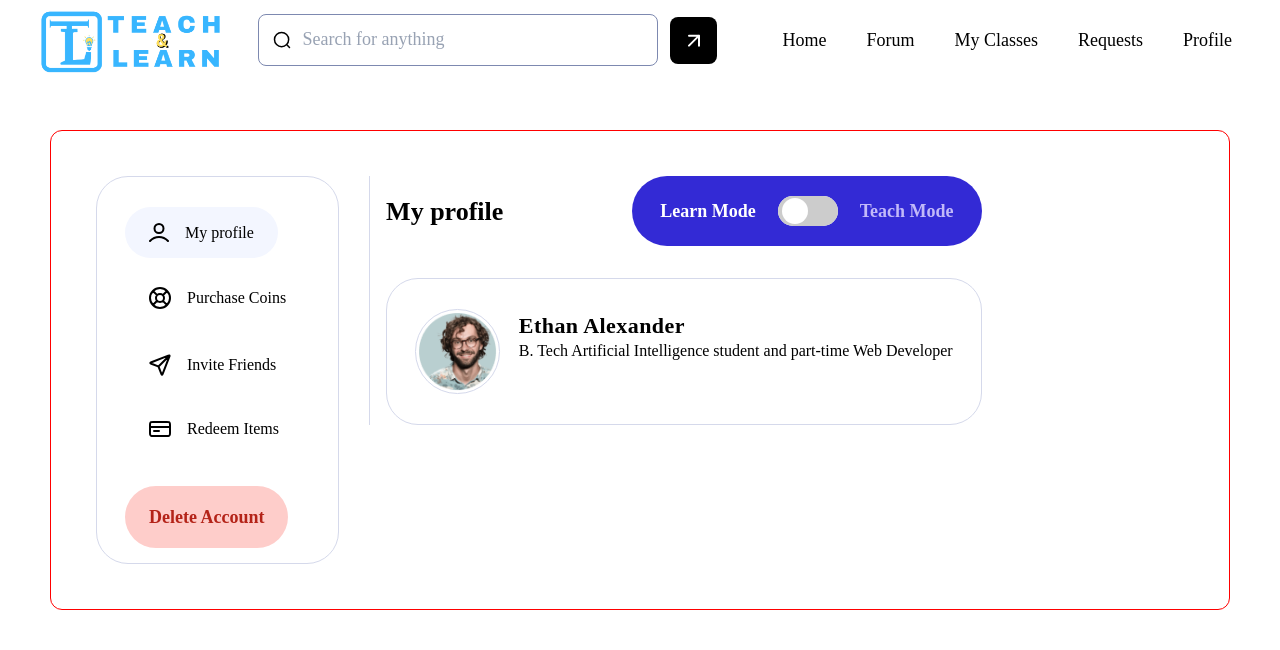
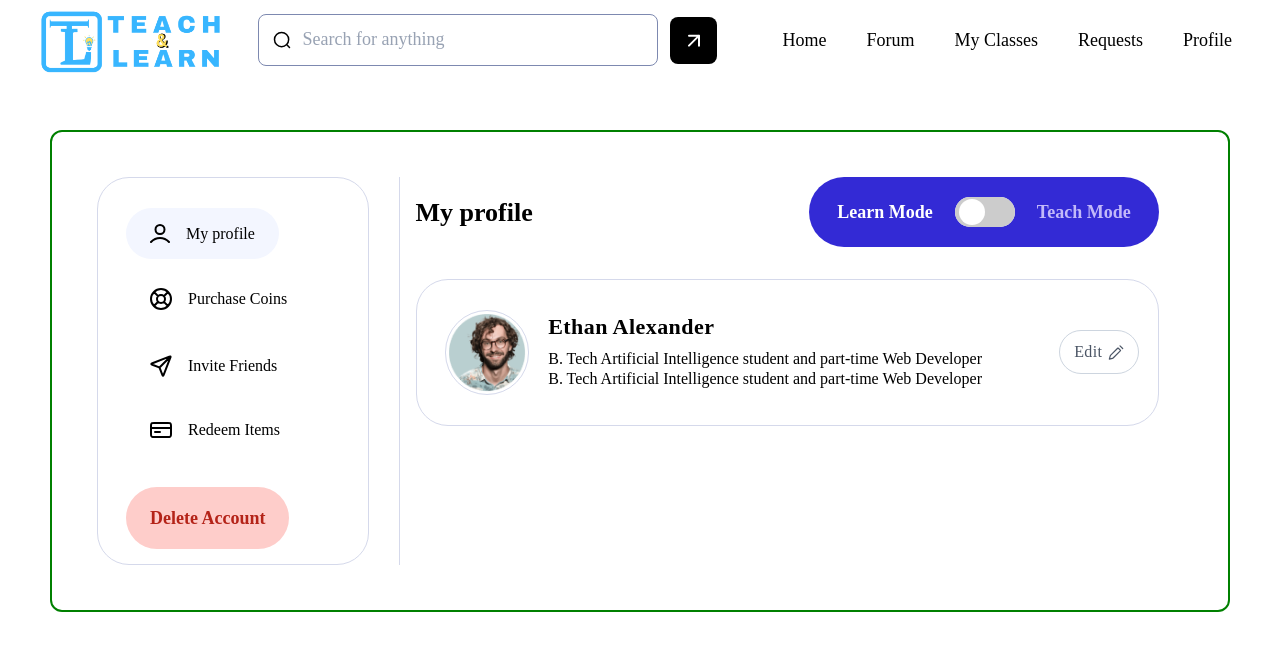
Before and after one commit to Garvit1809/teachnlearn, a React (Vite) app in the folder client/: page /me in a window 1280 px wide. Shown: the top 650 px of the page. Built offline with nearby package versions, Linux system fonts and the light colour scheme.

Commit message:
profile: creating user details

```diff
--- a/client/src/components/general-components/inputholder.tsx
+++ b/client/src/components/general-components/inputholder.tsx
@@ -63,6 +63,7 @@ interface USERDATA {
   number: string;
   course: string;
   interestedSubjects: string[];
+  subject: string;
   strongSubjects: string[];
   preferredLanguages: string[];
 }
@@ -72,6 +73,7 @@ interface inputProps {
   type: string;
   label: string;
   name: string;
+  allSubjects?: string[];
   updateFields: (fields: Partial<USERDATA>) => void;
 }
 
@@ -96,6 +98,18 @@ const Inputholder = (props: inputProps) => {
     }
   };
 
+  const keyHandler = (e: any) => {
+    if (props.name == "subject") {
+      // console.log(e.key);
+      if (e.key == "Enter") {
+        console.log(e.key);
+        // props.allSubjects?.push(e.target.value);
+        // props.updateFields({ subject: e.target.value });
+        // props.updateFields({ interestedSubjects: props.allSubjects });
+      }
+    }
+  };
+
   return (
     <Section>
       <Input
@@ -104,6 +118,7 @@ const Inputholder = (props: inputProps) => {
         value={props.value}
         name={props.name}
         onChange={(e) => inputhandler(e)}
+        onKeyDown={keyHandler}
       />
       <Label isValid={isValid}>{props.label}</Label>
     </Section>
--- a/client/src/components/general-components/svg.tsx
+++ b/client/src/components/general-components/svg.tsx
@@ -155,9 +155,28 @@ export const HideEyeIcon = () => {
   );
 };
 
+export const EditIcon = () => {
+  return (
+    <svg
+      width="16"
+      height="15"
+      viewBox="0 0 16 15"
+      fill="none"
+      xmlns="http://www.w3.org/2000/svg"
+    >
+      <path
+        d="M12 0.833374L14.6666 3.50004M1.33331 14.1667L2.18425 11.0466C2.23976 10.8431 2.26752 10.7413 2.31013 10.6464C2.34797 10.5621 2.39446 10.482 2.44886 10.4073C2.51012 10.3232 2.58472 10.2486 2.73392 10.0994L9.62286 3.2105C9.75486 3.07849 9.82086 3.01249 9.89697 2.98776C9.96392 2.96601 10.036 2.96601 10.103 2.98776C10.1791 3.01249 10.2451 3.07849 10.3771 3.2105L12.2895 5.12292C12.4215 5.25492 12.4875 5.32093 12.5123 5.39704C12.534 5.46398 12.534 5.5361 12.5123 5.60305C12.4875 5.67916 12.4215 5.74516 12.2895 5.87716L5.40058 12.7661C5.25139 12.9153 5.17679 12.9899 5.0927 13.0512C5.01804 13.1056 4.93793 13.1521 4.85366 13.1899C4.75874 13.2325 4.65696 13.2603 4.45341 13.3158L1.33331 14.1667Z"
+        stroke="#4B5565"
+        stroke-width="1.2"
+        stroke-linecap="round"
+        stroke-linejoin="round"
+      />
+    </svg>
+  );
+};
+
 // export const Cins = () => {}
 // export const Cins = () => {}
 // export const Cins = () => {}
 // export const Cins = () => {}
 // export const Cins = () => {}
-// export const Cins = () => {}
--- a/client/src/components/profile-comp/myProfile.tsx
+++ b/client/src/components/profile-comp/myProfile.tsx
@@ -3,11 +3,12 @@ import styled from "styled-components";
 
 import UserImg from "../../assets/userImg.png";
 import ModeToggle from "./modeToggle";
+import { EditIcon } from "../general-components/svg";
 
 const Section = styled.div`
   /* border: 1px solid red; */
   margin-left: 1rem;
-  /* width: */
+  /* width: 95%; */
 `;
 
 const Header = styled.div`
@@ -15,7 +16,7 @@ const Header = styled.div`
   display: flex;
   align-items: center;
   justify-content: space-between;
-`
+`;
 
 const Heading = styled.h3`
   font-size: 26px;
@@ -24,27 +25,18 @@ const Heading = styled.h3`
 `;
 
 const UserContainer = styled.div`
+  width: 100%;
   box-sizing: border-box;
 
-  display: flex;
-  flex-direction: row;
-  /* justify-content: space-between; */
-  /* align-items: center; */
+  display: grid;
+  grid-template-columns: max-content auto 10%;
   padding: 30px 28px;
+  padding-right: 24px;
   gap: 1.2rem;
-  width: 100%;
   margin-top: 2rem;
 
   border: 1px solid #d5d9eb;
   border-radius: 32px;
-
-  h4 {
-    font-weight: 700;
-    font-size: 22px;
-    line-height: 33px;
-    letter-spacing: 0.02em;
-    color: #000000;
-  }
 `;
 
 const ImageContainer = styled.div`
@@ -64,7 +56,51 @@ const ImageContainer = styled.div`
   }
 `;
 
-const UserDetails = styled.div``;
+const UserDetails = styled.div`
+  /* border: 2px solid red; */
+  width: 100%;
+
+  h4 {
+    font-weight: 700;
+    font-size: 22px;
+    line-height: 33px;
+    letter-spacing: 0.02em;
+    color: #000000;
+    margin-bottom: 0.4rem;
+  }
+
+  p {
+    /* border: 2px solid red; */
+    width: 90%;
+    line-height: 1.2;
+  }
+`;
+
+const EditBtn = styled.div`
+  /* border: 2px solid red; */
+  display: flex;
+  align-items: center;
+  justify-content: center;
+  cursor: pointer;
+
+  div {
+    border: 1px solid #cdd5df;
+    border-radius: 42px;
+    display: flex;
+    flex-direction: row;
+    align-items: center;
+    padding: 10px 14px;
+    gap: 6px;
+
+    span {
+      font-weight: 400;
+      font-size: 16px;
+      line-height: 22px;
+      letter-spacing: 0.02em;
+      color: #4b5565;
+    }
+  }
+`;
 
 const ProfileStats = styled.div``;
 
@@ -76,7 +112,7 @@ const userDetails = {
   name: "Ethan Alexander",
   // img: UserImg,
   tagline:
-    "B. Tech Artificial Intelligence student and part-time Web Developer",
+    "B. Tech Artificial Intelligence student and part-time Web Developer B. Tech Artificial Intelligence student and part-time Web Developer",
   profileStats: {
     taught: 24,
     attended: 10,
@@ -112,6 +148,12 @@ const MyProfile = () => {
           <h4>{userDetails.name}</h4>
           <p>{userDetails.tagline}</p>
         </UserDetails>
+        <EditBtn>
+          <div>
+            <span>Edit</span>
+            <EditIcon />
+          </div>
+        </EditBtn>
       </UserContainer>
       <ProfileStats></ProfileStats>
       <ContactInfoCont></ContactInfoCont>
--- a/client/src/pages/authentication/newSignup.tsx
+++ b/client/src/pages/authentication/newSignup.tsx
@@ -83,6 +83,7 @@ interface USERDATA {
   number: string;
   course: string;
   interestedSubjects: string[];
+  subject: string;
   strongSubjects: string[];
   preferredLanguages: string[];
 }
@@ -97,6 +98,7 @@ const initialData: USERDATA = {
   number: "",
   course: "",
   interestedSubjects: [],
+  subject: '',
   strongSubjects: [],
   preferredLanguages: [],
 };
@@ -110,17 +112,18 @@ const NewSignup = () => {
     });
   }
 
-  const { steps, currentStepIndex, step, isFirstStep, isLastStep, next, back } =
+  const { step, isFirstStep, isLastStep, next, back } =
     useMultiStepForm([
       <SignupForm {...userData} updateFields={updateFields} />,
-      <UserInfoForm />,
+      <UserInfoForm {...userData} updateFields={updateFields} />,
     ]);
+
   function onSubmit(e: FormEvent) {
     e.preventDefault();
     if (!isLastStep) return next();
     alert("Successful Account Creation");
   }
-  console.log(currentStepIndex);
+  // console.log(currentStepIndex);
 
   return (
     <Section>
--- a/client/src/pages/authentication/userInfoForm.tsx
+++ b/client/src/pages/authentication/userInfoForm.tsx
@@ -1,11 +1,85 @@
-import React from 'react'
+import React, { useEffect, useState } from "react";
+import styled from "styled-components";
+import Inputholder from "../../components/general-components/inputholder";
 
-const UserInfoForm = () => {
-  return (
-    <div>
+const Section = styled.div`
+  display: flex;
+  align-items: center;
+  justify-content: center;
+  width: 75%;
+  margin: auto;
+  margin-bottom: 2rem;
+  /* border: 1px solid red; */
 
-    </div>
-  )
+  form {
+    width: 90%;
+    box-sizing: border-box;
+    display: flex;
+    flex-direction: column;
+    align-items: center;
+    justify-content: center;
+    /* padding: 0px; */
+    padding-right: 10px;
+    gap: 20px;
+  }
+`;
+
+interface UserInfo {
+  profilePic: string;
+  number: string;
+  course: string;
+  interestedSubjects: string[];
+  subject: string;
+  strongSubjects: string[];
+  preferredLanguages: string[];
 }
 
-export default UserInfoForm
+type UserInfoFormProps = UserInfo & {
+  updateFields: (fields: Partial<UserInfo>) => void;
+};
+
+const UserInfoForm = (props: UserInfoFormProps) => {
+  const [interestedSubjects, setInterestedSubjects] = useState(
+    props.interestedSubjects
+  );
+
+  // useEffect(() => {
+  //   setInterestedSubjects((prev) => {
+  //     return [...prev, props.subject];
+  //   });
+  // }, [props.subject]);
+
+  return (
+    <Section>
+      <form action="">
+        <Inputholder
+          type="text"
+          label="Course Enrolled"
+          value={props.course}
+          name="course"
+          updateFields={props.updateFields}
+        />
+        <Inputholder
+          type="text"
+          label="Phone Number"
+          value={props.number}
+          name="number"
+          updateFields={props.updateFields}
+        />
+        <Inputholder
+          type="text"
+          label="Interested Subjects (Max 5)"
+          value={props.subject}
+          name="subject"
+          updateFields={props.updateFields}
+          allSubjects={props.interestedSubjects}
+        />
+        {interestedSubjects.map((subject, index) => {
+          return <span>subject</span>;
+        })}
+      </form>
+    </Section>
+  );
+};
+
+export default UserInfoForm;
--- a/client/src/pages/profile/profile.tsx
+++ b/client/src/pages/profile/profile.tsx
@@ -7,17 +7,18 @@ import InviteFriends from "../../components/profile-comp/inviteFriends";
 import PurchaseCoins from "../../components/profile-comp/purchaseCoins";
 
 const Section = styled.div`
-  border: 1px solid red;
+  border: 2px solid green;
   border-radius: 12px;
   padding: 45px;
   margin: 50px;
-  display: flex;
+  display: grid;
+  grid-template-columns: 25% 70%;
   gap: 30px;
-  align-items: flex-start;
 `;
 
 const ProfileContainer = styled.div`
   border-left: 1px solid #d5d9eb;
+  /* width: /1; */
 `;
 
 const Profile = () => {
```
Also changed, not shown: client/src/assets/EditIcon.svg (added). Lines whose indentation alone changed are shown as unchanged.
